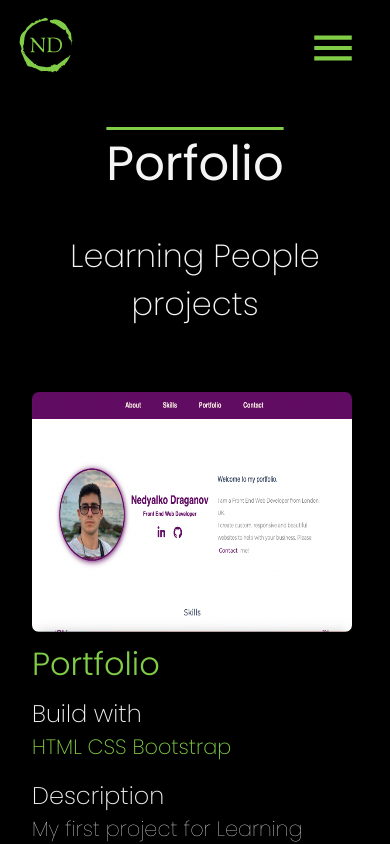
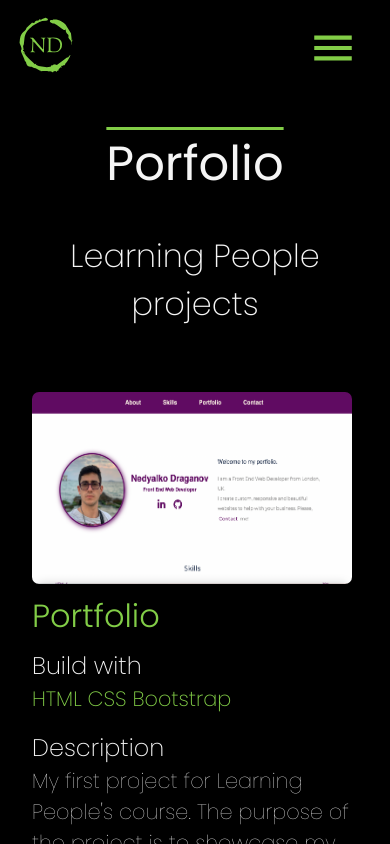
Before and after one commit to NDraganov/nedyalko-draganov, a Next.js app: page /portfolio in a window 390 px wide. Shown: the top 844 px of the page. Built offline with nearby package versions, Linux system fonts and the light colour scheme.

Commit message:
Reduce height of project image

```diff
--- a/components/portfolio-page/project-item.module.css
+++ b/components/portfolio-page/project-item.module.css
@@ -85,6 +85,6 @@
   }
   .project img {
     width: 20rem;
-    height: 15rem;
+    height: 12rem;
   }
 }
```
